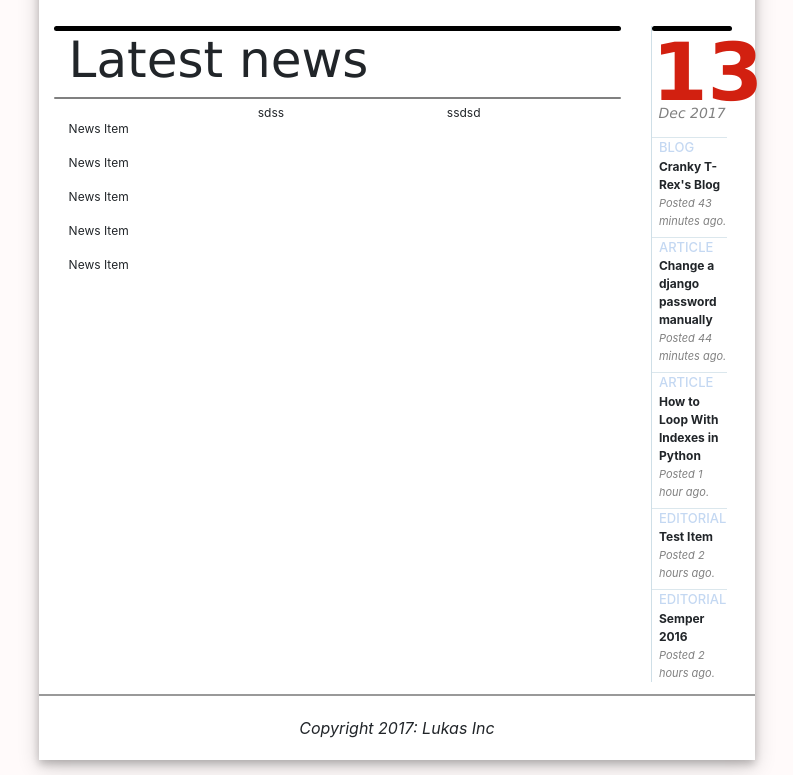
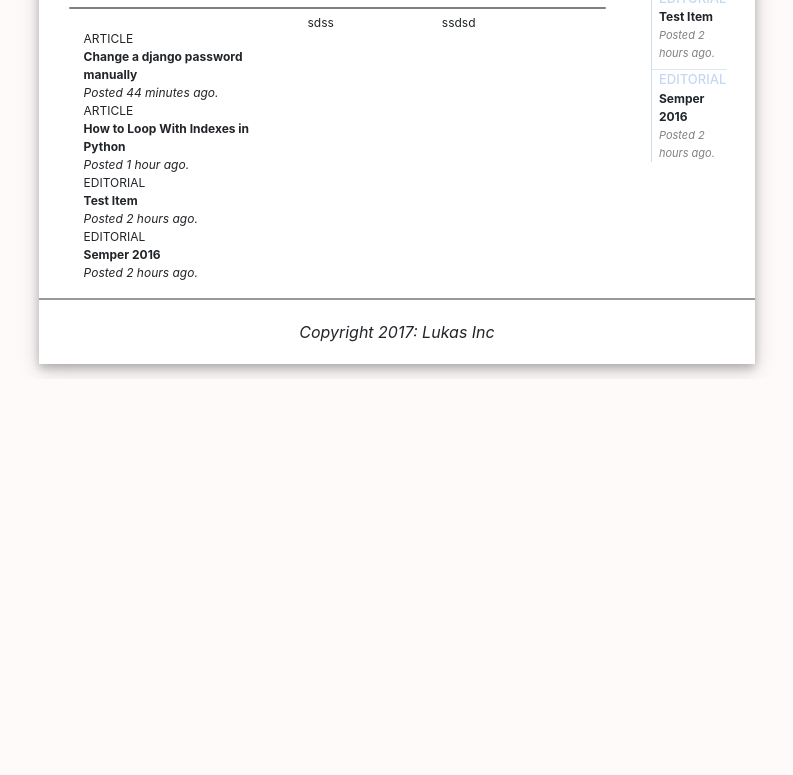
Before and after one commit to LukasNel/SkypeTest, a Django app: page / in a window 1280 px wide. Shown: the part 714-1489 px from the top of the page, without its empty margins (243-1036 px from the left). After the commit the page ends 1091 px from the top, so only its background shows below. Run offline with Django 3.2, Linux system fonts and the light colour scheme; data comes from the database, SQL or seed files in the repository; some libraries are stand-ins or nearby versions.

Commit message:
Tried moving sidebar to right. Didn't work

```diff
--- a/SemperNews/SemperNewsApp/static/css/blockmodel.css
+++ b/SemperNews/SemperNewsApp/static/css/blockmodel.css
@@ -4,7 +4,7 @@
 }
 #main_title {
     color: gold;
-    font: bold 45px verdana,sans-serif
+    font: bold 70px sabon;
 }
 h1 {
     font: bold 20px verdana,sans-serif
@@ -44,7 +44,8 @@ body {
 #main_menu {
     background: #CCCCCC;
     padding:5px 15px;
-
+    border-bottom:rgba(128,128,128,0.5) 1px solid;
+    border-top:#808080 1px solid;
 
 }
 #main_menu ul {
@@ -117,7 +118,7 @@ time {
     color: #999999;
 }
 figcaption {
-    font: italic 14px verdana,sans-serif;
+    font: italic 14px sabon,sans-serif;
 }
 #slideshow_section{
   max-width: 1000px;
@@ -132,7 +133,10 @@ figcaption {
     border-top: 2px black solid;*/
 }
 #newsheader h1{
-    font: normal 50px verdana,sans-serif;
+    font: normal 50px sabon;
+    line-height:100%;
+    margin-top:1px;
+    font-weight:100;
 }
 #newssummary{
     margin-top: 27px;
@@ -161,7 +165,7 @@ figcaption {
 }
 #newssummaryheader {
     font: bold  80px verdana,sans-serif;/*85*/
-    color:  rgba(210, 32, 16);;
+    color:  rgba(210, 32, 16);
     text-align:center;
     display:inline;
     padding-top: 15px;
--- a/SemperNews/SemperNewsApp/templates/index.html
+++ b/SemperNews/SemperNewsApp/templates/index.html
@@ -37,6 +37,9 @@
         <section id = "main_page">
              <div class="container">
                 <div class="row">
+                    <div class="col">
+                        <div class="container">
+                            <div class="row">
                                 <div class="col-lg">
                                     <div id = "slideshow_section">
                                         <div class="mySlides">
@@ -63,32 +66,40 @@
                                 </div>
                             </div>
                             <div class="row">
-                    <div class="col-10">
+                                <div class="col-12">
                                     <div class="container">
 
                                         <div class="row" id = "newsheader">
                                             <div class="col-md">
-                                    <h1>Latest news </h1>
+                                                <h1>LATEST NEWS </h1>
 
                                             </div>
 
                                         </div>
 
                                         <div class="row">
-                                <div class="col-md" >
-                                     <ul id = "newssummarycol1">
+                                            <div class="col-md-5" >
+                                                <p id = "newssummarycol1header">
+
+                                                </p>
+                                                 <ul id = "newssummarycol1" style="list-style:none">
+                                                     <li>
+
+                                                         {% for newsItem in newsItems|slice:"1:10" %}
+                                                            <li>
+                                                                <span>{{ newsItem.type | upper }}</span><br/>
+                                                                <b>{{ newsItem.title }}</b><br/>
+                                                                <em>Posted {{ newsItem.timeDiff }} ago. </em><br/>
+                                                            </li>
+                                                        {% endfor %}
+                                                     </li>
                                                  </ul>
-                                        <p>News Item</p>
-                                        <p>News Item</p>
-                                        <p>News Item</p>
-                                        <p>News Item</p>
-                                        <p>News Item</p>
 
                                             </div>
-                                <div class="col-md">
+                                            <div class="col-md-3">
                                                 sdss
                                             </div>
-                                <div class="col-md">
+                                            <div class="col-md-3">
                                                 ssdsd
                                             </div>
 
@@ -96,6 +107,10 @@
                                     </div>
                                 </div>
 
+
+                            </div>
+                        </div>
+                </div>
                     <div class="col-2">
                                     <aside id = "newssummary">
                                       <header>
@@ -117,6 +132,7 @@
                                     </aside>
                                 </div>
                </div>
+
              </div>
         </section>
         <!--
--- a/SemperNews/SemperNewsApp/views.py
+++ b/SemperNews/SemperNewsApp/views.py
@@ -6,7 +6,7 @@ from django.http import HttpResponse
 
 # Create your views here.
 def indexPage(request):
-    newsItems = NewsItem.objects.all().order_by('-created_at')[:5]
+    newsItems = NewsItem.objects.all().order_by('-created_at')[:20]
     for i in range(len(newsItems)):
         td = timezone.now() - newsItems[i].created_at
         if td.days > 0:
```
Lines whose indentation alone changed are shown as unchanged.
